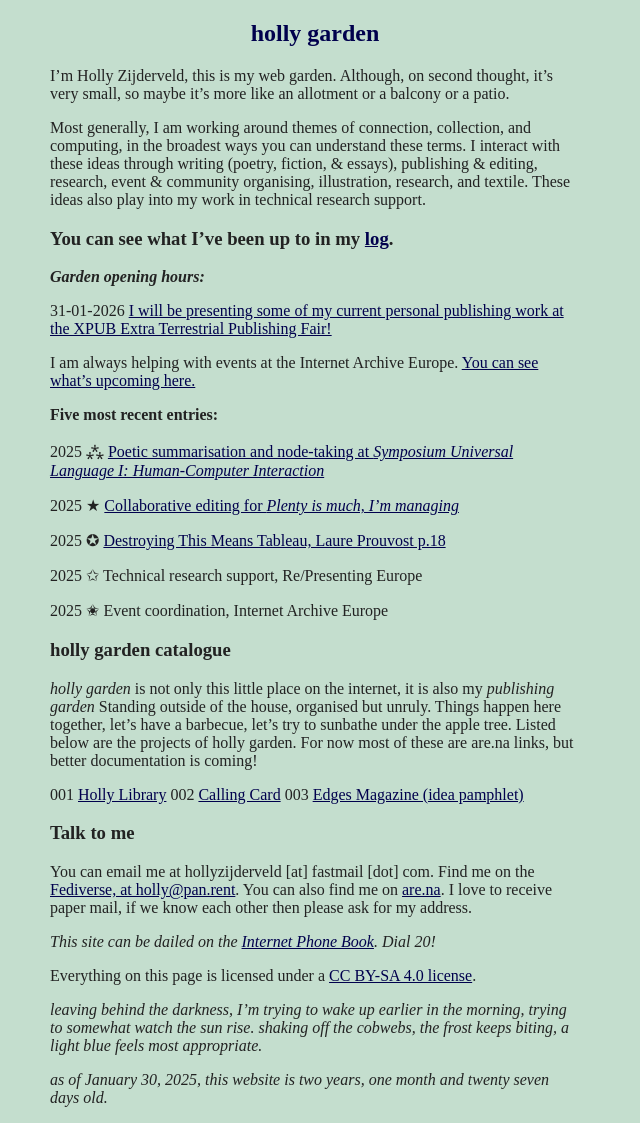
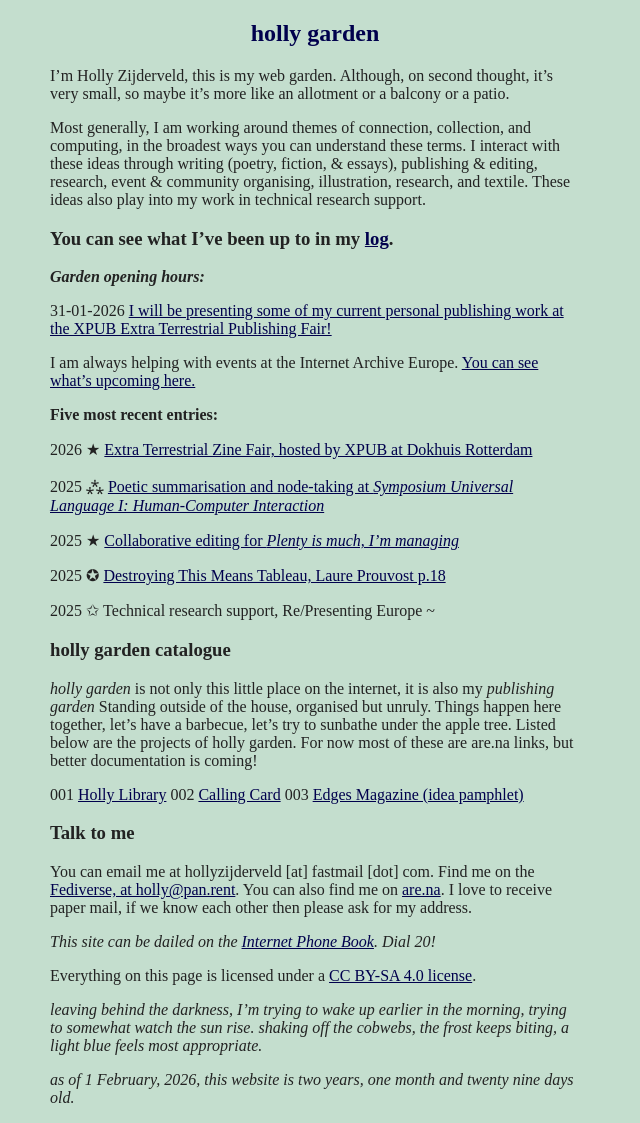
Before and after one commit to hollyz1jderveld/hollyz1jderveld.github.io, a Jekyll site: the page built from index.md, in a window 1280 px wide. Shown: the whole page, without its empty margins (0-640 px from the left). Built offline with Jekyll 4.4.1, drawn with Linux system fonts in a browser that asks for light colours; some web fonts are replaced; Markdown is read by kramdown in place of the engine named in the settings; our own code applies the rules of GitHub Pages for plain Markdown files.

Commit message:
Update index.md

```diff
--- a/index.md
+++ b/index.md
@@ -16,15 +16,15 @@ I am always helping with events at the Internet Archive Europe. [You can see wha
 
 **Five most recent entries:**
 
+2026  ★  [Extra Terrestrial Zine Fair, hosted by XPUB at Dokhuis Rotterdam](https://hub.xpub.nl/cerealbox/xtraterrestrial/?utm_source=ig&utm_medium=social&utm_content=link_in_bio)
+
 2025  ⁂  [Poetic summarisation and node-taking at *Symposium Universal Language I: Human-Computer Interaction*](https://www.stroom.nl/stroom-algemeen/activiteiten/save-the-date-universal-language-i-human-computer-interaction)
 
 2025  ★  [Collaborative editing for *Plenty is much, I'm managing*](https://files.cargocollective.com/c1157868/Plenty-is-much-Fieldnotes-Saturday-School-2025.pdf)
 
 2025  ✪  [Destroying This Means Tableau, Laure Prouvost p.18](https://files.cargocollective.com/c1157868/Plenty-is-much-Fieldnotes-Saturday-School-2025.pdf)
 
-2025  ✩  Technical research support, Re/Presenting Europe
-
-2025  ✬  Event coordination, Internet Archive Europe
+2025  ✩  Technical research support, Re/Presenting Europe ~
 
 ### holly garden catalogue
 *holly garden* is not only this little place on the internet, it is also my *publishing garden* Standing outside of the house, organised but unruly. Things happen here together, let’s have a barbecue, let’s try to sunbathe under the apple tree. Listed below are the projects of holly garden. For now most of these are are.na links, but better documentation is coming!
@@ -42,4 +42,4 @@ Everything on this page is licensed under a [CC BY-SA 4.0 license](https://creat
 
 *leaving behind the darkness, I'm trying to wake up earlier in the morning, trying to somewhat watch the sun rise. shaking off the cobwebs, the frost keeps biting, a light blue feels most appropriate.*
 
-*as of January 30, 2025, this website is two years, one month and twenty seven days old.*
+*as of 1 February, 2026, this website is two years, one month and twenty nine days old.*
```
